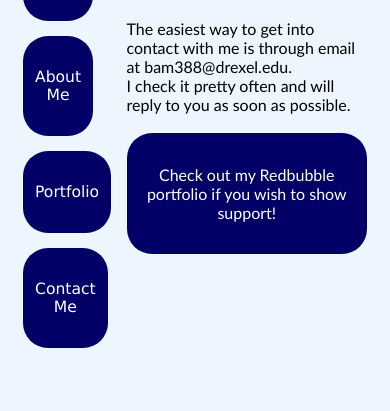
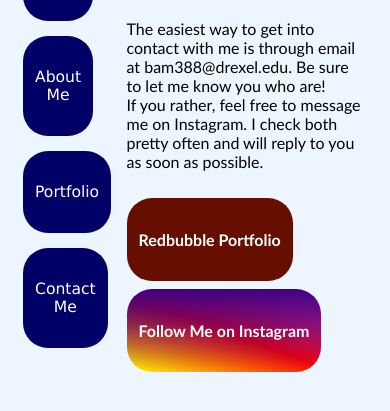
Before and after one commit to bam32099/idm222-bam388, a plain HTML site: page srs/contact.html in a window 390 px wide. Shown: the part 231-642 px from the top of the page. Drawn offline with Linux system fonts and the light colour scheme.

Commit message:
Added Link
Updated html and css for new links.

```diff
--- a/srs/contact.html
+++ b/srs/contact.html
@@ -33,13 +33,15 @@
   <div class="col-9">
     <h1>Contact Me</h1>
     <p>
-        The easiest way to get into contact with me is through email at bam388@drexel.edu.
+        The easiest way to get into contact with me is through email at bam388@drexel.edu.  Be sure to let me know you who are!
         <br>
-        I check it pretty often and will reply to you as soon as possible.
+        If you rather, feel free to message me on Instagram.  I check both pretty often and will reply to you as soon as possible.
         <br>
         <br>
-        <a href="http://www.redbubble.com/people/bam32099/portfolio">Check out my Redbubble portfolio if you wish to show support!</a>
-  </div>
+        <a class="linkcontact" id="redbubblelink" href="http://www.redbubble.com/people/bam32099/portfolio">Redbubble Portfolio</a>
+
+        <a class="linkcontact" id="instalink" href="https://www.instagram.com/bam903347/">Follow Me on Instagram</a>
+
 </div>
 
 </body>
--- a/srs/css.css
+++ b/srs/css.css
@@ -90,10 +90,10 @@
 
 img.homeimgs {
  transition: all .2s ease-in-out;
-  max-width: 50%;
+  max-width: 60%;
   max-height: 50%;
-  position: relative;
-  left: 13vw;
+
+  margin-left: 13vw;
 
 }
 .homeimgs:hover { transform: scale(1.2);
@@ -146,6 +146,32 @@
 li{ padding-bottom: 15px;
   font-size: 4vw;
 }
+
+@media screen and (max-width: 560px){
+a.linkcontact {
+  margin-top: .5rem;
+}
+}
+
+
+
+#redbubblelink {
+background-color: #660f00;
+font-weight: bold;}
+
+#redbubblelink:hover {background-color: red;
+color: black;
+}
+
+
+#instalink {
+  background:
+  linear-gradient( #400080, transparent),
+  linear-gradient(
+    200deg, #d047d1, #ff0000,    #ffff00);
+    font-weight: bold;
+}
+
 
 
 @media screen and (max-width: 500px){
```
Also changed, not shown: srs/home.html (+1 -1 lines), srs/sadlisa.jpg (added), srs/vapor.jpg (deleted).
